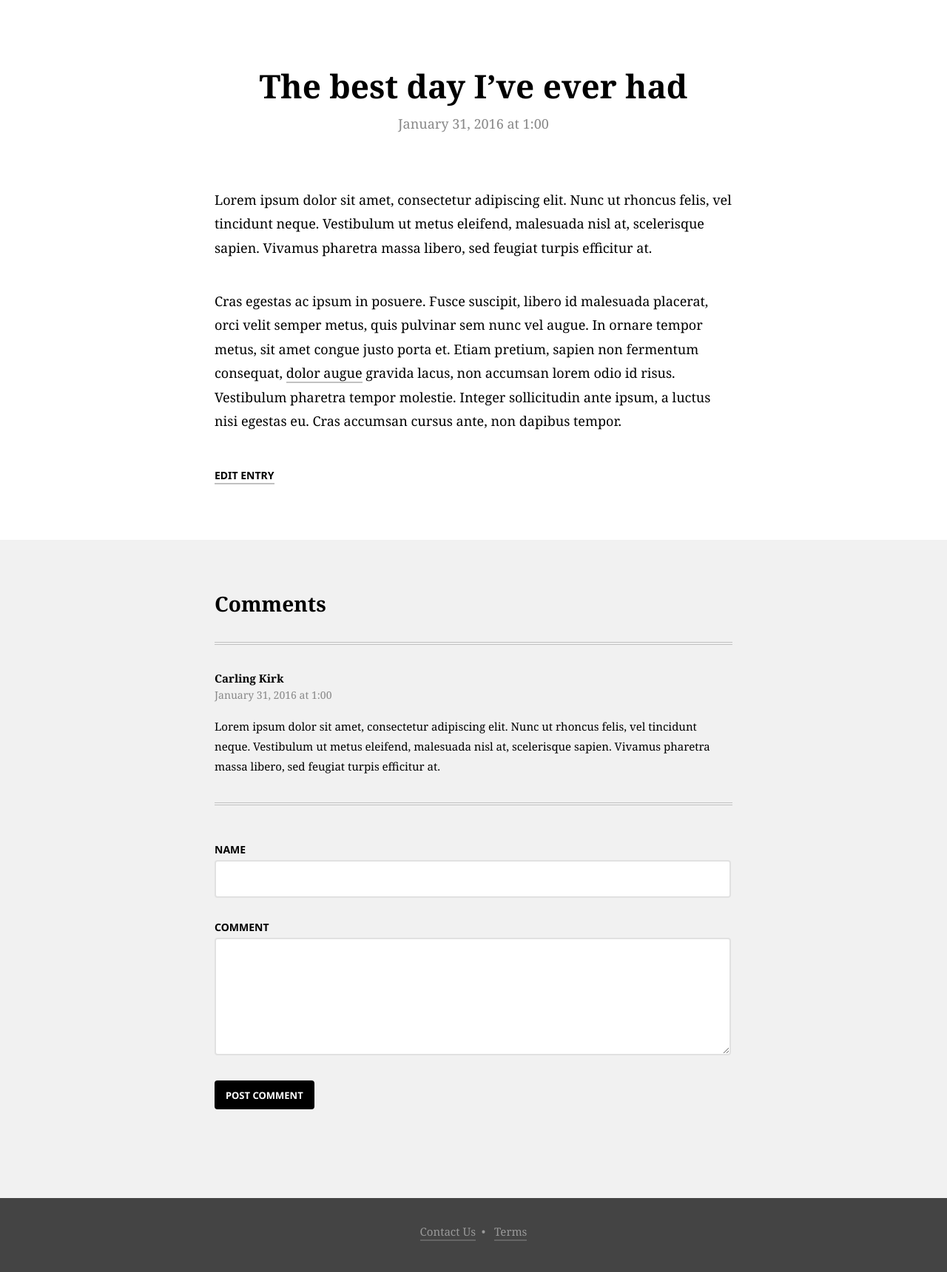
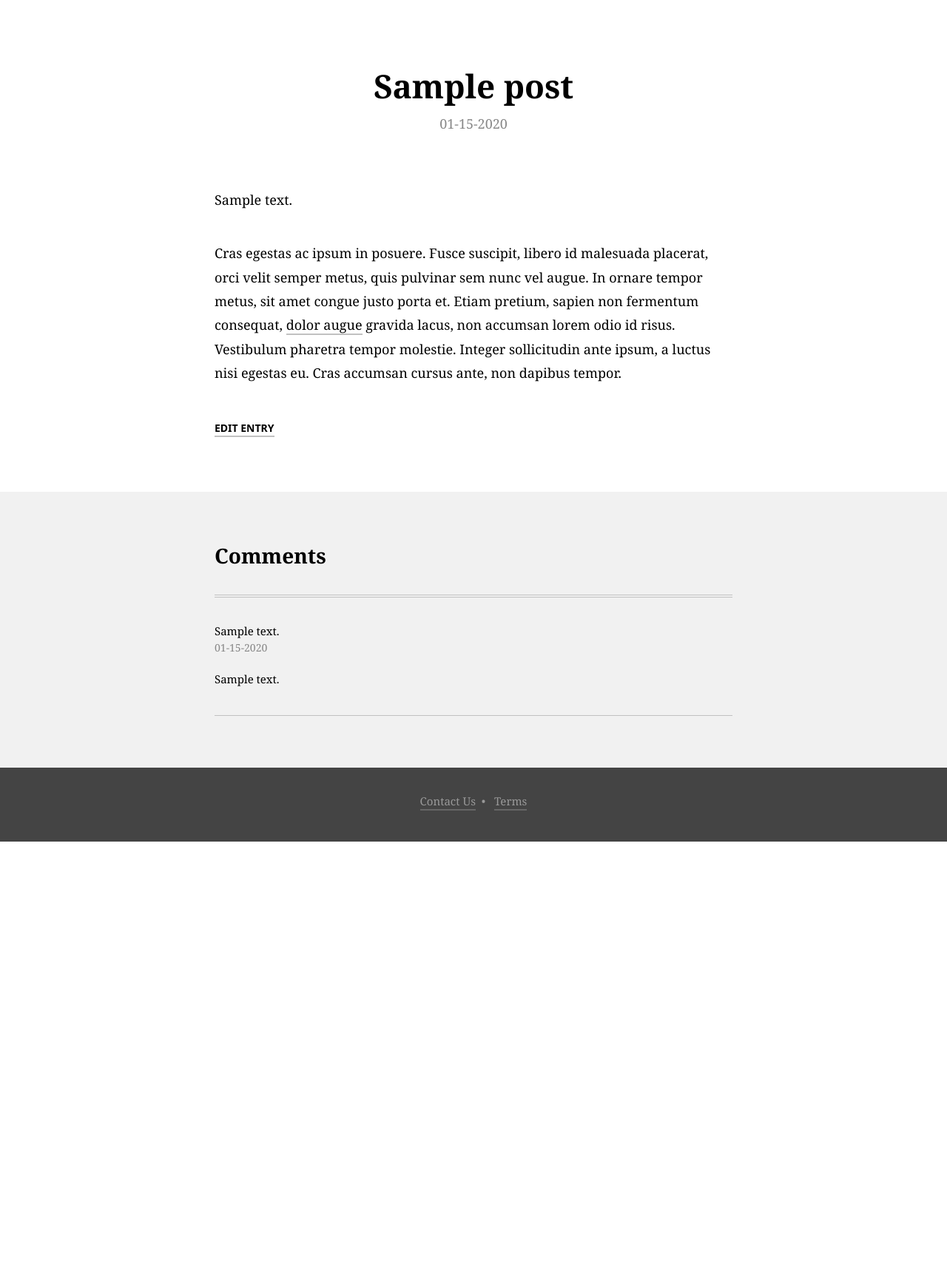
Before and after one commit to Brandon-Crosby/project5view, a PHP site: template templates/detail.twig in a window 1280 px wide. Shown: the part 96-1816 px from the top of the page at 74% size. After the commit the page ends 1234 px from the top, so only its background shows below. Run offline with PHP 8.4, Linux system fonts and the light colour scheme; the template is opened without the code that fills it: most values are stand-ins (such as "Sample title", 1, 10 or a date in 2020); some libraries are stand-ins or nearby versions.

Commit message:
Add files via upload

```diff
--- a/templates/detail.twig
+++ b/templates/detail.twig
@@ -13,8 +13,8 @@
         <header>
             <div class="container">
                 <div class="site-header">
-                    <a class="logo" href="index.html">SparkBlog</a>
-                    <a class="new-entry button button-round" href="new.html"><i class="material-icons">create</i></a>
+                    <a class="logo" href="/">SparkBlog</a>
+                    <a class="new-entry button button-round" href="/new"><i class="material-icons">create</i></a>
                 </div>
             </div>
         </header>
@@ -22,12 +22,12 @@
             <div class="container">
                 <div class="entry-list single">
                     <article>
-                        <h1>The best day I’ve ever had</h1>
-                        <time datetime="2016-01-31 1:00">January 31, 2016 at 1:00</time>
+                        <h1>{{ post.title }}</h1>
+                        <time datetime="2016-01-31 1:00">{{ post.date|date('m-d-Y')}}</time>
                         <div class="entry">
-                            <p>Lorem ipsum dolor sit amet, consectetur adipiscing elit. Nunc ut rhoncus felis, vel tincidunt neque. Vestibulum ut metus eleifend, malesuada nisl at, scelerisque sapien. Vivamus pharetra massa libero, sed feugiat turpis efficitur at.</p>
+                            <p class="body">{{ post.body|raw }}</p>
                             <p>Cras egestas ac ipsum in posuere. Fusce suscipit, libero id malesuada placerat, orci velit semper metus, quis pulvinar sem nunc vel augue. In ornare tempor metus, sit amet congue justo porta et. Etiam pretium, sapien non fermentum consequat, <a href="">dolor augue</a> gravida lacus, non accumsan lorem odio id risus. Vestibulum pharetra tempor molestie. Integer sollicitudin ante ipsum, a luctus nisi egestas eu. Cras accumsan cursus ante, non dapibus tempor.</p>
-                            <p><a class="link" href="edit.html">Edit Entry</a></p>
+                            <p><a class="link" href="/edit/{{ post.id }}">Edit Entry</a></p>
                         </div>
                     </article>
                 </div>
@@ -35,21 +35,15 @@
         </section>
         <section class="entry-comments">
             <div class="container">
+
                     <h2>Comments</h2>
-                    <div class="comment">
-                        <strong>Carling Kirk</strong>
-                        <time datetime="2016-01-31 1:00">January 31, 2016 at 1:00</time>
-                        <p>Lorem ipsum dolor sit amet, consectetur adipiscing elit. Nunc ut rhoncus felis, vel tincidunt neque. Vestibulum ut metus eleifend, malesuada nisl at, scelerisque sapien. Vivamus pharetra massa libero, sed feugiat turpis efficitur at.</p>
+
+                    <div class="comment">{{ comment}}
+                        <time datetime="{{ comment.date }}">{{ comment.date|date('m-d-Y') }}</time>
+                        <p>{{ comment.body }}</p>
                     </div>
-                    <div class="new-comment">
-                        <form>
-                              <label for="name"> Name</label>
-                              <input type="text" name="name"><br>
-                              <label for="comment">Comment</label>
-                              <textarea rows="5" name="comment"></textarea>
-                              <input type="submit" value="Post Comment" class="button">
-                        </form>
-                    </div>
+
+
             </div>
         </section>
         <footer>
--- a/templates/edit.twig
+++ b/templates/edit.twig
@@ -13,8 +13,8 @@
         <header>
             <div class="container">
                 <div class="site-header">
-                    <a class="logo" href="index.html">SparkBlog</a>
-                    <a class="new-entry button button-round" href="new.html"><i class="material-icons">create</i></a>
+                    <a class="logo" href="/">SparkBlog</a>
+                    <a class="new-entry button button-round" href="/new"><i class="material-icons">create</i></a>
                 </div>
             </div>
         </header>
@@ -26,7 +26,7 @@
                         <label for="title"> Title</label>
                         <input type="text" name="title"><br>
                         <label for="entry">Entry</label>
-                        <textarea rows="5" name="entry"></textarea>
+                        <textarea rows="5" name="body"></textarea>
                         <input type="submit" value="Save Entry" class="button">
                         <a href="#" class="button button-secondary">Cancel</a>
                     </form>
--- a/templates/new.twig
+++ b/templates/new.twig
@@ -26,7 +26,7 @@
                         <label for="title"> Title</label>
                         <input type="text" name="title" placeholder="Title" value= ""><br>
                         <label for="entry">Entry</label>
-                        <textarea rows="5" name="entry" placeholder="Body"></textarea>
+                        <textarea rows="5" name="body" placeholder="Body"></textarea>
                         <input type="submit" value="Publish Entry" class="button">
                         <a href="/" class="button button-secondary">Cancel</a>
                     </form>
```
Also changed, not shown: src/Comments.php (+5 -5 lines), src/routes.php (+23 -1 lines), templates/index.twig (+6 -5 lines), templates/password.twig (+13 -0 lines), src/blog.db.
